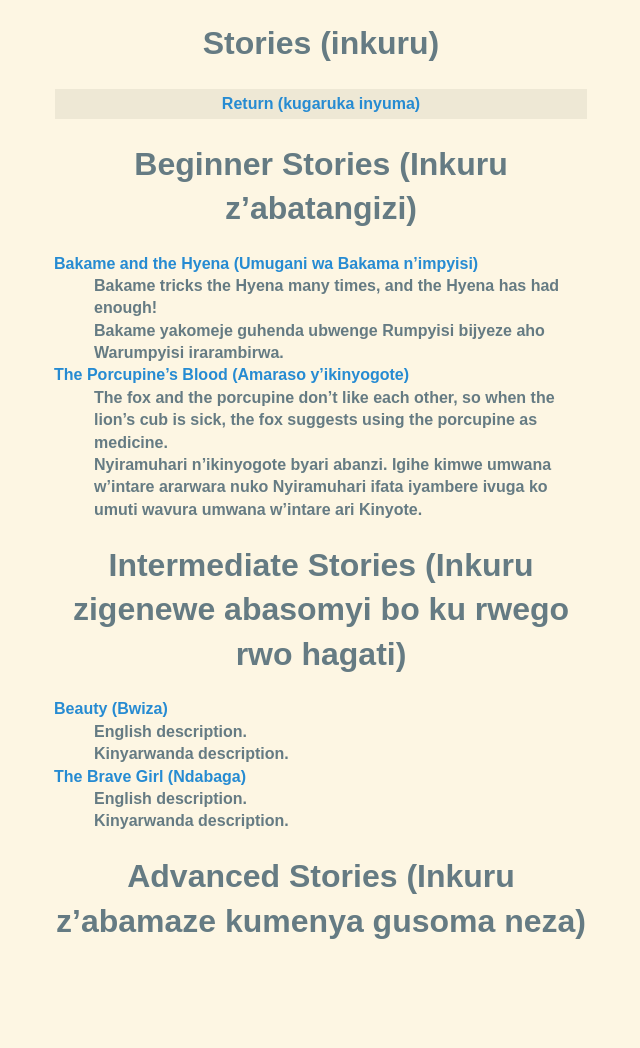
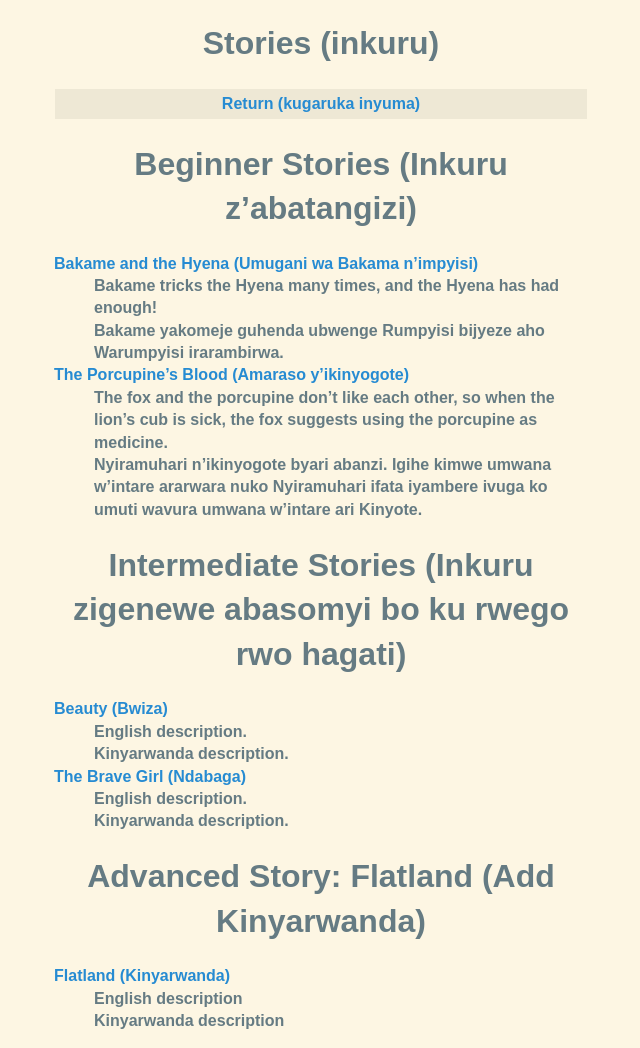
Before and after one commit to RwandaReads/RwandaReads.github.io, a Jekyll site: the page built from stories.md, in a window 1280 px wide. Shown: the whole page, without its empty margins (319-959 px from the left). Built offline with Jekyll 4.4.1, drawn with Linux system fonts in a browser that asks for light colours; before the commit the page ends 965 px from its top, so only the background shows below that.

Commit message:
basic flatland story added

```diff
--- a/css/style.css
+++ b/css/style.css
@@ -40,3 +40,7 @@ nav ul, ul.stories {
     list-style-type: none;
     padding: 0;
 }
+
+img {
+  max-width: 100%;
+}
--- a/stories.md
+++ b/stories.md
@@ -26,4 +26,8 @@ navigation:
 : English description.
 : Kinyarwanda description.
 
-# Advanced Stories (Inkuru z’abamaze kumenya gusoma neza)
+# Advanced Story: Flatland (Add Kinyarwanda)
+
+[Flatland (Kinyarwanda)](Flatland.html)
+: English description
+: Kinyarwanda description
```
Also changed, not shown: Flatland.md (added, +54 -0 lines), img/flatland.png (added), img/flatland_title.png (added).
